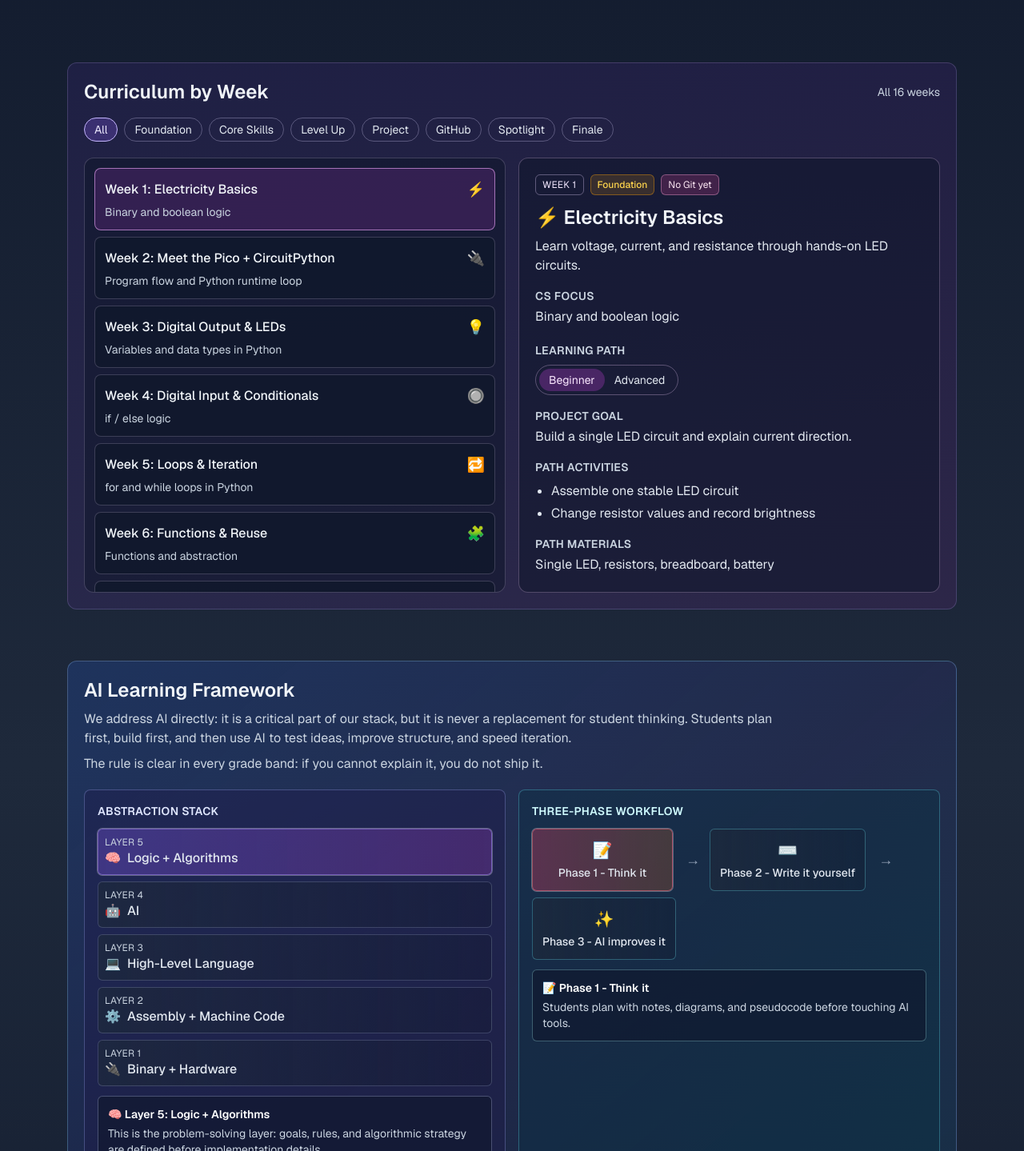
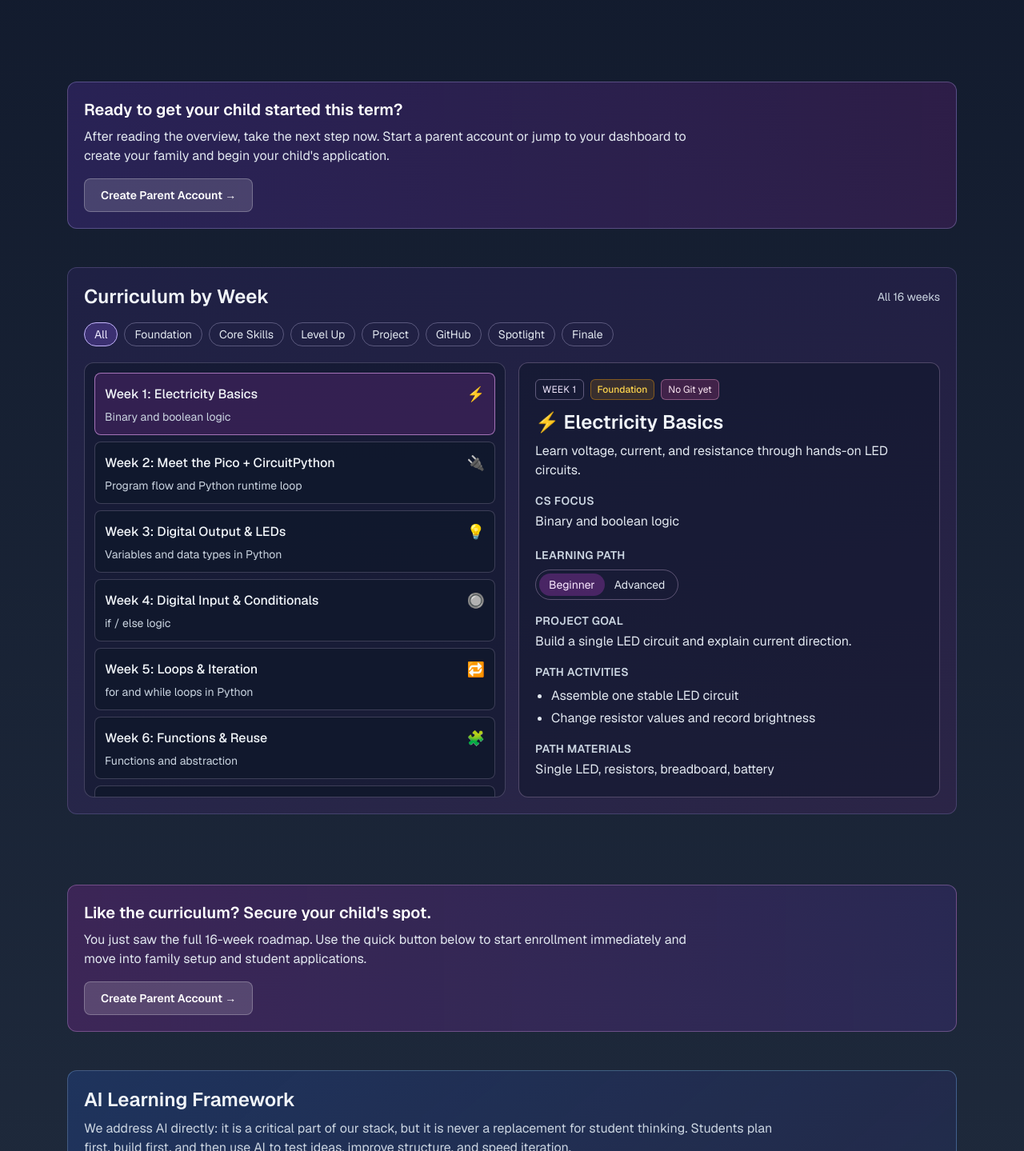
Before and after one commit to zkloste/HomeschoolCodingClub, a Next.js app: page / in a window 1280 px wide. Shown: the part 551-1990 px from the top of the page at 80% size. Built offline with nearby package versions, Linux system fonts and the light colour scheme; no server answers.

Commit message:
Add user authentication and dynamic call-to-action sections to the homepage. Implement SectionCta component for personalized user prompts based on authentication status.

```diff
--- a/app/page.tsx
+++ b/app/page.tsx
@@ -1,6 +1,8 @@
 "use client";
 
+import Link from "next/link";
 import { useEffect, useMemo, useState } from "react";
+import { createClient } from "@/lib/supabase/client";
 
 type WeekTag =
   | "Foundation"
@@ -12,6 +14,7 @@ type WeekTag =
   | "Finale";
 
 type PathTrack = "Beginner" | "Advanced";
+type CtaVariant = "violet" | "fuchsia" | "cyan" | "emerald";
 
 type WeekFork = {
   goal: string;
@@ -148,12 +151,70 @@ function getGitPhase(weekNumber: number) {
   return "Pro workflow";
 }
 
+function SectionCta({
+  href,
+  heading,
+  body,
+  buttonLabel,
+  variant = "violet",
+}: {
+  href: string;
+  heading: string;
+  body: string;
+  buttonLabel: string;
+  variant?: CtaVariant;
+}) {
+  const variantStyles: Record<CtaVariant, string> = {
+    violet: "border-violet-300/30 from-violet-600/20 to-fuchsia-600/15",
+    fuchsia: "border-fuchsia-300/30 from-fuchsia-600/20 to-violet-600/15",
+    cyan: "border-cyan-300/30 from-cyan-600/20 to-sky-600/15",
+    emerald: "border-emerald-300/30 from-emerald-600/20 to-teal-600/15",
+  };
+
+  return (
+    <div className={`mt-6 rounded-xl border bg-gradient-to-r p-5 ${variantStyles[variant]}`}>
+      <h4 className="text-xl font-semibold text-white">{heading}</h4>
+      <p className="mt-2 max-w-3xl text-slate-200">{body}</p>
+      <Link
+        href={href}
+        className="mt-4 inline-flex items-center rounded-lg border border-white/25 bg-white/15 px-5 py-2.5 text-sm font-semibold text-white transition hover:bg-white/25 focus-visible:outline-none focus-visible:ring-2 focus-visible:ring-white/70 focus-visible:ring-offset-2 focus-visible:ring-offset-slate-900"
+      >
+        {buttonLabel} →
+      </Link>
+    </div>
+  );
+}
+
 export default function Home() {
   const [activeTag, setActiveTag] = useState<WeekTag | "All">("All");
   const [selectedWeek, setSelectedWeek] = useState<WeekItem>(WEEKS[0]);
   const [activePath, setActivePath] = useState<PathTrack>("Beginner");
   const [selectedLayer, setSelectedLayer] = useState(ABSTRACTION_LAYERS[0]);
   const [selectedPhase, setSelectedPhase] = useState(AI_PHASES[0]);
+  const [isAuthenticated, setIsAuthenticated] = useState(false);
+
+  useEffect(() => {
+    let isMounted = true;
+    const supabase = createClient();
+
+    const loadUser = async () => {
+      const { data } = await supabase.auth.getUser();
+      if (isMounted) {
+        setIsAuthenticated(Boolean(data.user));
+      }
+    };
+
+    void loadUser();
+
+    const { data: authListener } = supabase.auth.onAuthStateChange((_event, session) => {
+      setIsAuthenticated(Boolean(session?.user));
+    });
+
+    return () => {
+      isMounted = false;
+      authListener.subscription.unsubscribe();
+    };
+  }, []);
 
   const visibleWeeks = useMemo(
     () => WEEKS.filter((item) => activeTag === "All" || item.tag === activeTag),
@@ -167,6 +228,8 @@ export default function Home() {
   }, [visibleWeeks, selectedWeek.week]);
 
   const weekCountLabel = activeTag === "All" ? "All 16 weeks" : `${visibleWeeks.length} weeks`;
+  const ctaHref = isAuthenticated ? "/protected" : "/auth/sign-up";
+  const ctaButtonLabel = isAuthenticated ? "Go to Parent Dashboard" : "Create Parent Account";
 
   return (
     <main className="min-h-screen bg-gradient-to-b from-slate-900 via-slate-800 to-slate-900 text-slate-100">
@@ -208,6 +271,16 @@ export default function Home() {
             <li>Teams practice communication, ownership, and peer feedback.</li>
           </ul>
         </aside>
+      </section>
+
+      <section className="mx-auto w-full max-w-6xl px-5 pb-12">
+        <SectionCta
+          href={ctaHref}
+          heading="Ready to get your child started this term?"
+          body="After reading the overview, take the next step now. Start a parent account or jump to your dashboard to create your family and begin your child's application."
+          buttonLabel={ctaButtonLabel}
+          variant="violet"
+        />
       </section>
 
       <section className="mx-auto w-full max-w-6xl px-5 pb-14 lg:pb-16" aria-labelledby="curriculum-heading">
@@ -327,6 +400,16 @@ export default function Home() {
         </div>
       </section>
 
+      <section className="mx-auto w-full max-w-6xl px-5 pb-12">
+        <SectionCta
+          href={ctaHref}
+          heading="Like the curriculum? Secure your child's spot."
+          body="You just saw the full 16-week roadmap. Use the quick button below to start enrollment immediately and move into family setup and student applications."
+          buttonLabel={ctaButtonLabel}
+          variant="fuchsia"
+        />
+      </section>
+
       <section className="mx-auto w-full max-w-6xl px-5 pb-14 lg:pb-16" aria-labelledby="ai-framework-heading">
         <div className="rounded-xl border border-blue-300/30 bg-gradient-to-br from-blue-600/20 via-indigo-600/10 to-cyan-600/15 p-5">
           <h3 id="ai-framework-heading" className="text-2xl font-semibold">
@@ -433,6 +516,15 @@ export default function Home() {
         </div>
       </section>
 
+      <section className="mx-auto w-full max-w-6xl px-5 pb-12">
+        <SectionCta
+          href={ctaHref}
+          heading="Want this learning approach for your child?"
+          body="If this AI framework matches what you want in a coding program, take the next step now so your family can begin the application flow today."
+          buttonLabel={ctaButtonLabel}
+          variant="cyan"
+        />
+      </section>
 
       <section className="mx-auto w-full max-w-6xl px-5 pb-20" aria-labelledby="capstone-kit-heading">
         <div className="rounded-xl border border-emerald-300/20 bg-gradient-to-br from-emerald-600/10 via-teal-600/10 to-cyan-600/10 p-5">
@@ -466,6 +558,16 @@ export default function Home() {
           </div>
         </div>
       </section>
+
+      <section className="mx-auto w-full max-w-6xl px-5 pb-20">
+        <SectionCta
+          href={ctaHref}
+          heading="Your child can start building projects like these."
+          body="Don't wait until spots are full. Create your parent account or head to your dashboard now to add your family and start your child's application."
+          buttonLabel={ctaButtonLabel}
+          variant="emerald"
+        />
+      </section>
     </main>
   );
 }
```
